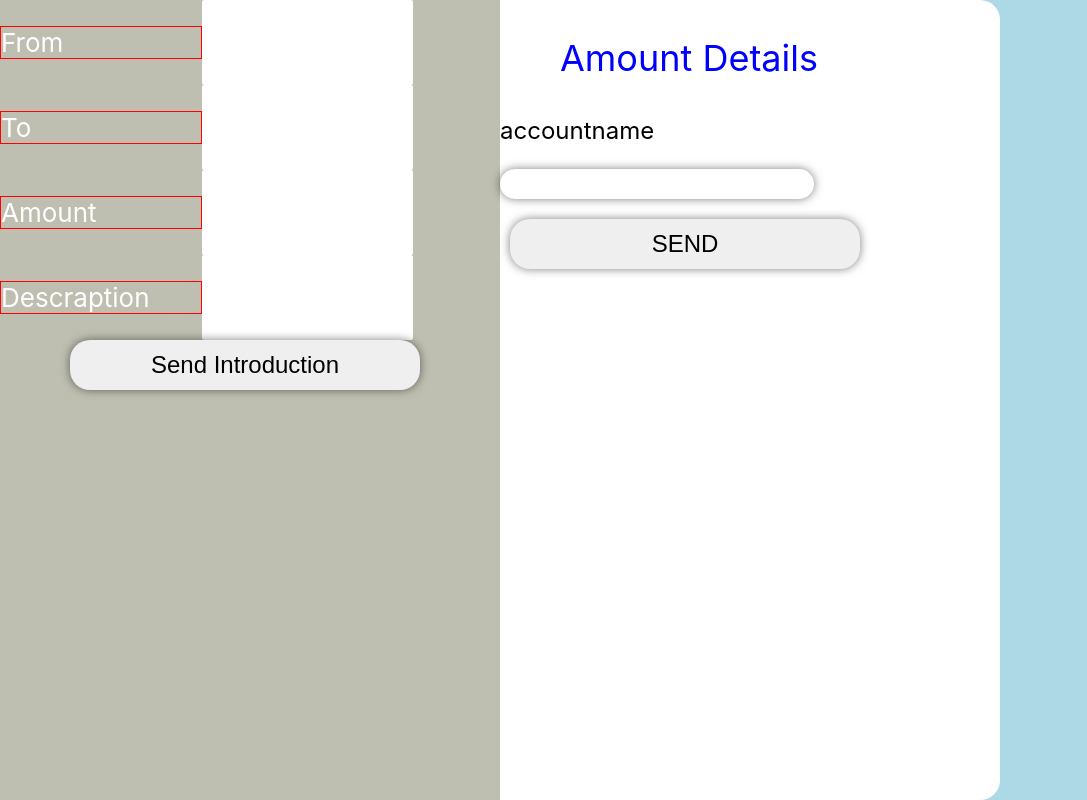
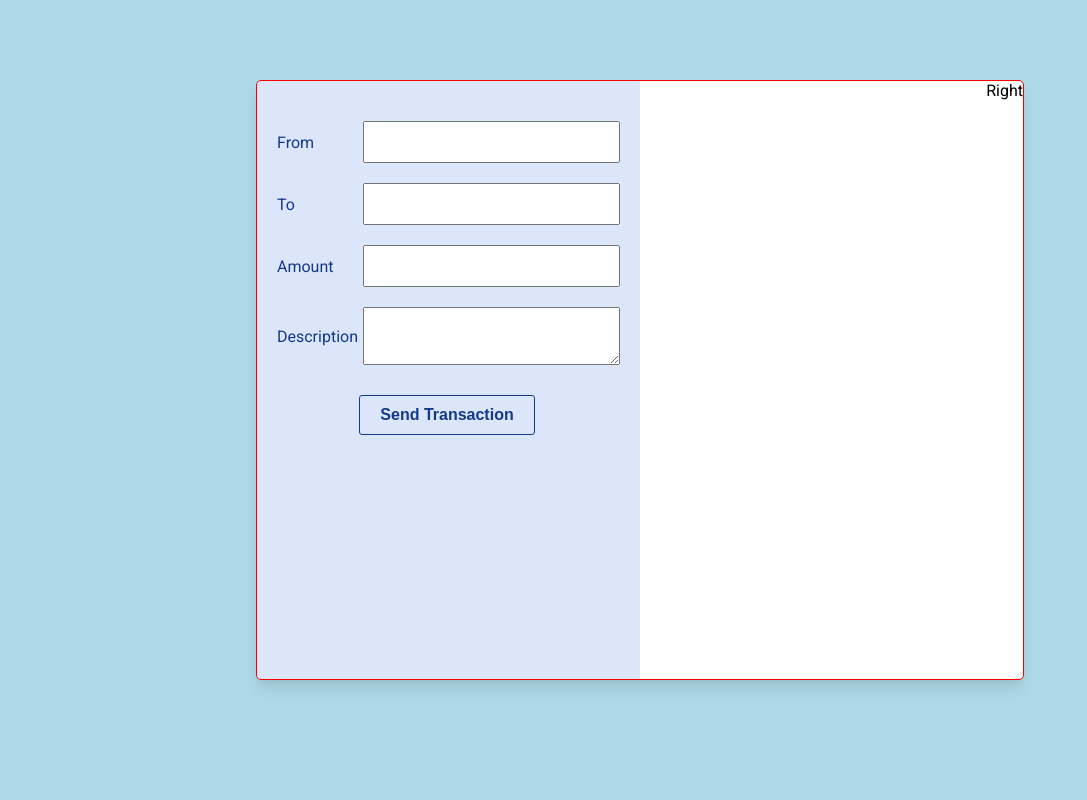
Before and after one commit to hareshGir/sample-react-wax-blockchain-interaction, a React (Create React App) app: page / in a window 1280 px wide. Shown: the whole page, without its empty margins (0-1087 px from the left). Built offline with nearby package versions, Linux system fonts and the light colour scheme.

Commit message:
template optimized

```diff
--- a/public/index.html
+++ b/public/index.html
@@ -1,20 +1,21 @@
 <!DOCTYPE html>
 <html lang="en">
+
 <head>
   <meta charset="utf-8" />
   <link rel="icon" href="%PUBLIC_URL%/favicon.ico" />
   <meta name="viewport" content="width=device-width, initial-scale=1" />
   <meta name="theme-color" content="#000000" />
-    <meta
-      name="description"
-      content="Web site created using create-react-app"
-    />
+  <meta name="description" content="Web site created using create-react-app" />
   <link rel="apple-touch-icon" href="%PUBLIC_URL%/logo192.png" />
   <!--
       manifest.json provides metadata used when your web app is installed on a
       user's mobile device or desktop. See https://developers.google.com/web/fundamentals/web-app-manifest/
     -->
   <link rel="manifest" href="%PUBLIC_URL%/manifest.json" />
+  <link rel="preconnect" href="https://fonts.googleapis.com">
+  <link rel="preconnect" href="https://fonts.gstatic.com" crossorigin>
+  <link href="https://fonts.googleapis.com/css2?family=Roboto&display=swap" rel="stylesheet">
   <!--
       Notice the use of %PUBLIC_URL% in the tags above.
       It will be replaced with the URL of the `public` folder during the build.
@@ -26,6 +27,7 @@
     -->
   <title>React App</title>
 </head>
+
 <body>
   <noscript>You need to enable JavaScript to run this app.</noscript>
   <div id="root"></div>
@@ -40,4 +42,5 @@
       To create a production bundle, use `npm run build` or `yarn build`.
     -->
 </body>
+
 </html>
--- a/src/App.js
+++ b/src/App.js
@@ -1,41 +1,43 @@
 import React from "react";
 import "./App.css";
+import Template from "./template";
 
 function App() {
   return (
-    <div className="main-container">
-      <div className="rightsideinput">
-        <div className="flex">
-          <p>From</p>
-          <input type="text" />
-        </div>
-        <div className="flex">
-          <p>To</p>
-          <input type="text" />
-        </div>
-        <div className="flex">
-          <p>Amount</p>
-          <input type="number" />
-        </div>
-        <div className="flex">
-          <p>Descraption</p>
-          <input type="text" />
-        </div>
-        <div className="rightbtn">
-          <button>Send Introduction</button>
-        </div>
-      </div>
-      <div className="leftsideinput">
-        <div className="leftsideheading">
-          <p>Amount Details</p>
-          <div className="leftsidesecond">
-            <p>accountname</p>
-            <input type="text" />
-            <button>SEND</button>
-          </div>
-        </div>
-      </div>
-    </div>
+    // <div className="main-container">
+    //   <div className="rightsideinput">
+    //     <div className="flex">
+    //       <p>From</p>
+    //       <input type="text" />
+    //     </div>
+    //     <div className="flex">
+    //       <p>To</p>
+    //       <input type="text" />
+    //     </div>
+    //     <div className="flex">
+    //       <p>Amount</p>
+    //       <input type="number" />
+    //     </div>
+    //     <div className="flex">
+    //       <p>Descraption</p>
+    //       <input type="text" />
+    //     </div>
+    //     <div className="rightbtn">
+    //       <button>Send Introduction</button>
+    //     </div>
+    //   </div>
+    //   <div className="leftsideinput">
+    //     <div className="leftsideheading">
+    //       <p>Amount Details</p>
+    //       <div className="leftsidesecond">
+    //         <p>accountname</p>
+    //         <input type="text" />
+    //         <button>SEND</button>
+    //       </div>
+    //     </div>
+    //   </div>
+    // </div>
+    <Template />
   );
 }
 
--- a/src/index.css
+++ b/src/index.css
@@ -1,13 +1,13 @@
 body {
-  margin: 0;
-  font-family: -apple-system, BlinkMacSystemFont, 'Segoe UI', 'Roboto', 'Oxygen',
+ margin: 0;
+ /* font-family: -apple-system, BlinkMacSystemFont, 'Segoe UI', 'Roboto', 'Oxygen',
     'Ubuntu', 'Cantarell', 'Fira Sans', 'Droid Sans', 'Helvetica Neue',
-    sans-serif;
-  -webkit-font-smoothing: antialiased;
-  -moz-osx-font-smoothing: grayscale;
+    sans-serif; */
+ font-family: "Roboto", sans-serif;
+ -webkit-font-smoothing: antialiased;
+ -moz-osx-font-smoothing: grayscale;
 }
 
 code {
-  font-family: source-code-pro, Menlo, Monaco, Consolas, 'Courier New',
-    monospace;
+ font-family: source-code-pro, Menlo, Monaco, Consolas, "Courier New", monospace;
 }
--- /dev/null
+++ b/src/template/index.jsx
@@ -0,0 +1,31 @@
+import React from "react";
+import classes from "./style.module.css";
+
+const Template = () => {
+ return (
+  <div className={classes.templateMainContainer}>
+   <div className={classes.leftSection}>
+    <div>
+     <label>From</label>
+     <input type="text" />
+    </div>
+    <div>
+     <label>To</label>
+     <input type="text" />
+    </div>
+    <div>
+     <label>Amount</label>
+     <input type="number" />
+    </div>
+    <div>
+     <label>Description</label>
+     <textarea name="desc" id="desc"></textarea>
+    </div>
+    <button>Send Transaction</button>
+   </div>
+   <div className={classes.rightSection}>Right</div>
+  </div>
+ );
+};
+
+export default Template;
--- /dev/null
+++ b/src/template/style.module.css
@@ -0,0 +1,82 @@
+* {
+ margin: 0;
+ padding: 0;
+ box-sizing: border-box;
+}
+.templateMainContainer {
+ border: 1px solid red;
+ width: 60%;
+ height: 600px;
+ margin: 20px auto;
+ background: #fff;
+ display: flex;
+ justify-content: space-between;
+ align-items: flex-start;
+ position: fixed;
+ top: 45%;
+ left: 50%;
+ transform: translate(-50%, -50%);
+
+ border-radius: 5px;
+ box-shadow: 0px 10px 15px -3px rgba(0, 0, 0, 0.1),
+  0px 4px 6px -2px rgba(0, 0, 0, 0.05);
+ box-sizing: border-box;
+}
+
+.leftSection {
+ width: 50%;
+ height: 100%;
+ padding: 20px;
+ background: #4a7ce931;
+}
+
+.leftSection > div {
+ margin: 20px 0;
+ display: flex;
+ justify-content: flex-start;
+ align-items: center;
+}
+
+.leftSection > div > label {
+ width: 25%;
+ font-size: 16px;
+ color: #13398d;
+}
+
+.leftSection > div > input {
+ width: 75%;
+ padding: 10px 5px;
+ font-size: 16px;
+ font-weight: 600;
+ letter-spacing: 1px;
+ color: #13398d;
+}
+
+.leftSection > div > textarea {
+ width: 75%;
+ padding: 10px 5px;
+ font-size: 16px;
+ font-weight: 600;
+ letter-spacing: 1px;
+ color: #13398d;
+}
+
+.leftSection > button {
+ padding: 10px 20px;
+ background: none;
+ font-size: 16px;
+ outline: none;
+ border: 1px solid #13398d;
+ color: #13398d;
+ border-radius: 3px;
+ margin: 10px 0;
+ margin-left: 24%;
+ font-weight: 600;
+ transition: 0.1s ease-in-out;
+}
+
+.leftSection > button:hover {
+ background: #13398d;
+ color: #fff;
+ cursor: pointer;
+}
```
Lines whose indentation alone changed are shown as unchanged.
